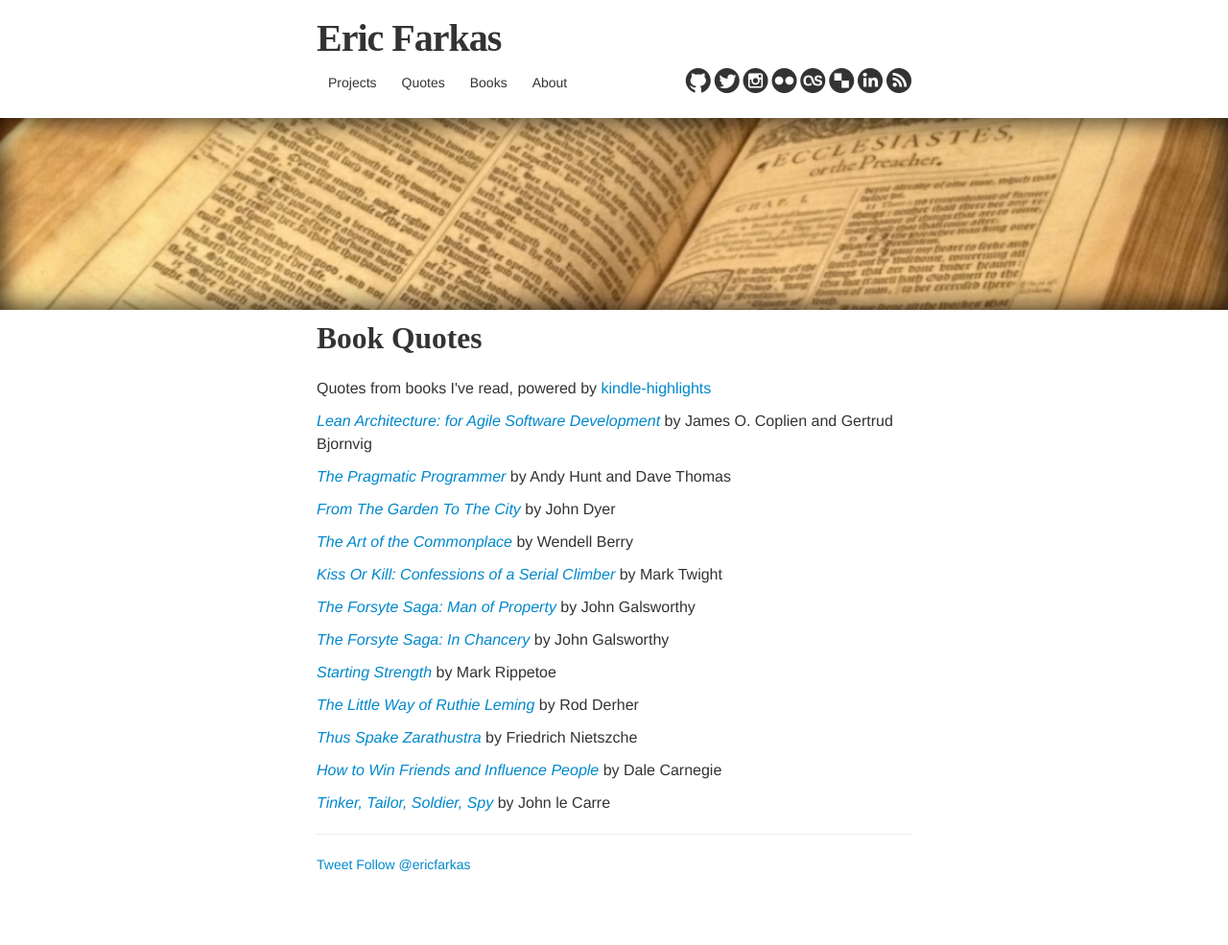
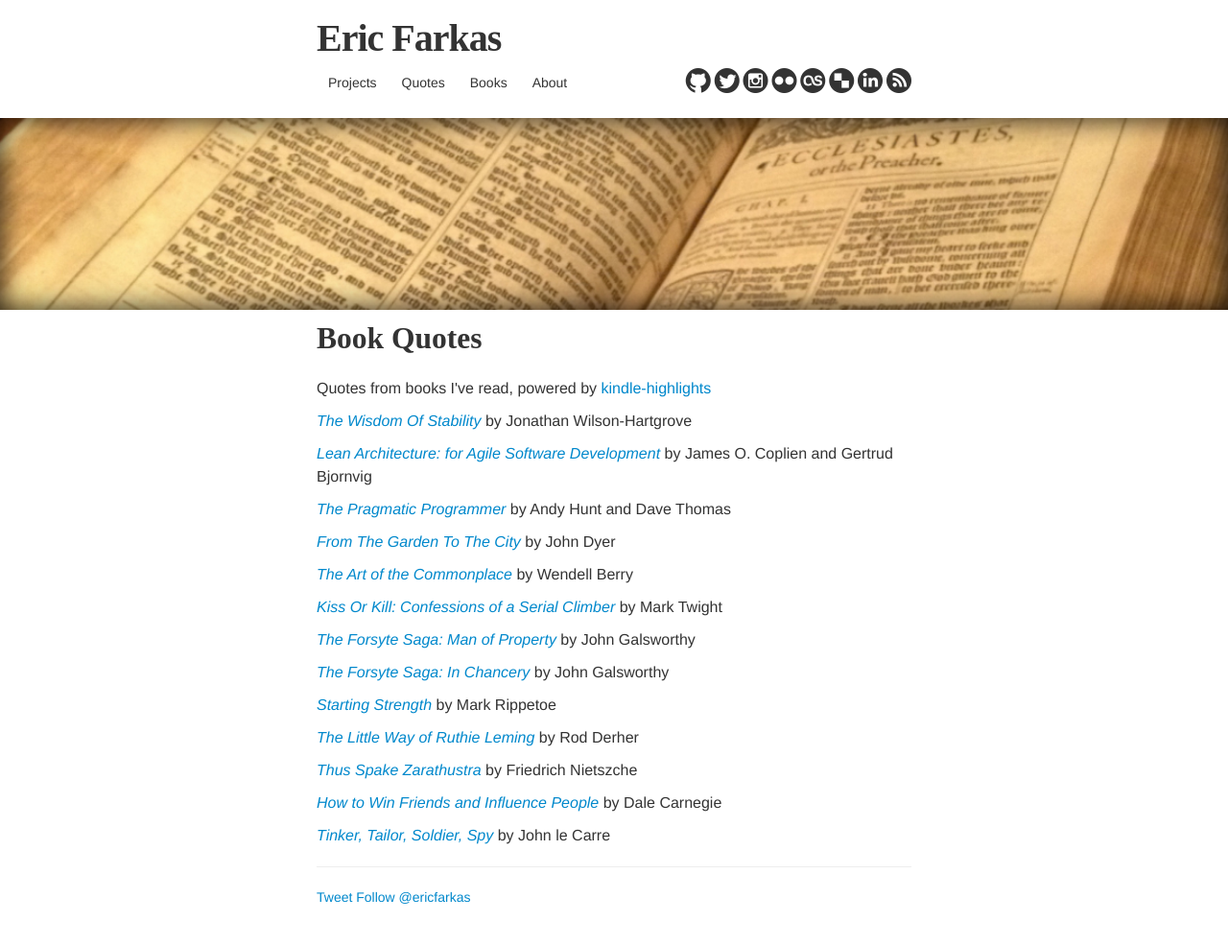
Before and after one commit to speric/speric.github.com, a Jekyll site: the page built from books/index.html, in a window 1280 px wide. Shown: the whole page at 96% size. Built offline with Jekyll 4.4.1, drawn with Linux system fonts in a browser that asks for light colours; some web fonts are replaced; Markdown is read by kramdown in place of the engine named in the settings; comment, search, counter and statistics services are not loaded; before the commit the page ends 951 px from its top, so only the background shows below that.

```diff
--- a/books/index.html
+++ b/books/index.html
@@ -12,6 +12,8 @@
 <a href="https://github.com/speric/kindle-highlights">kindle-highlights</a>
 
 <br/>
+
+<p><i><a href="/books/the-wisdom-of-stability">The Wisdom Of Stability</a></i> by Jonathan Wilson-Hartgrove</p>
 
 <p><i><a href="/books/lean-architecture-for-agile-software-development">Lean Architecture: for Agile Software Development</a></i> by James O. Coplien and Gertrud Bjornvig</p>
 
```
